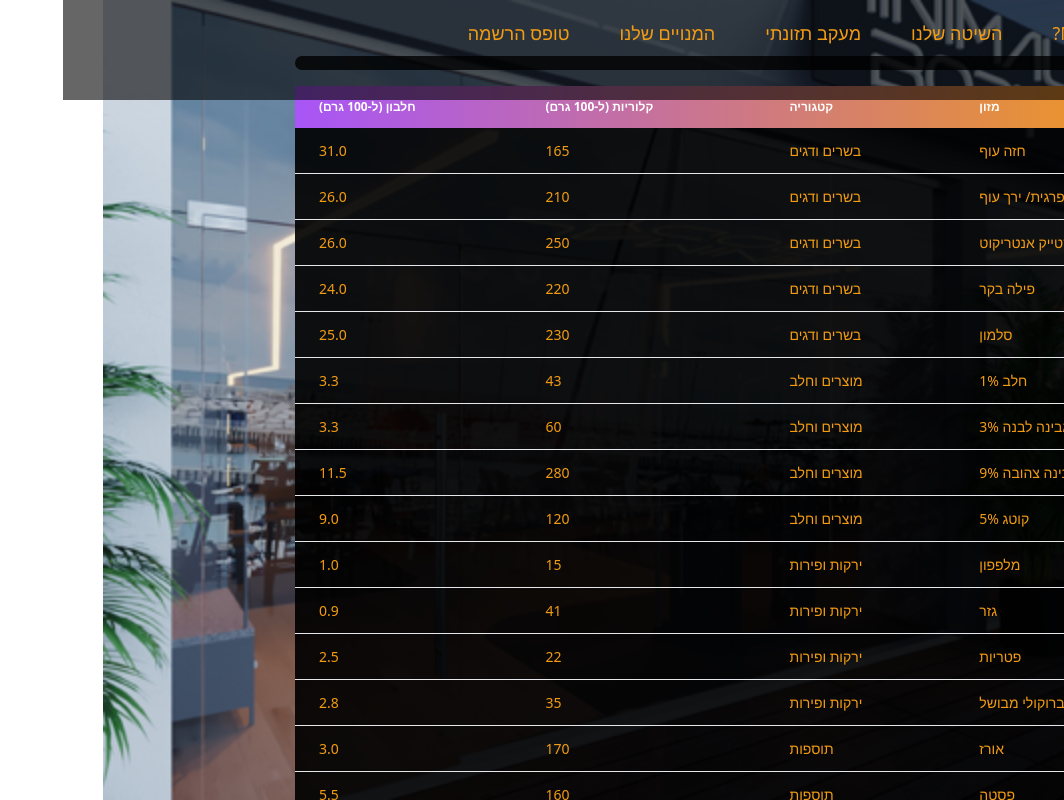
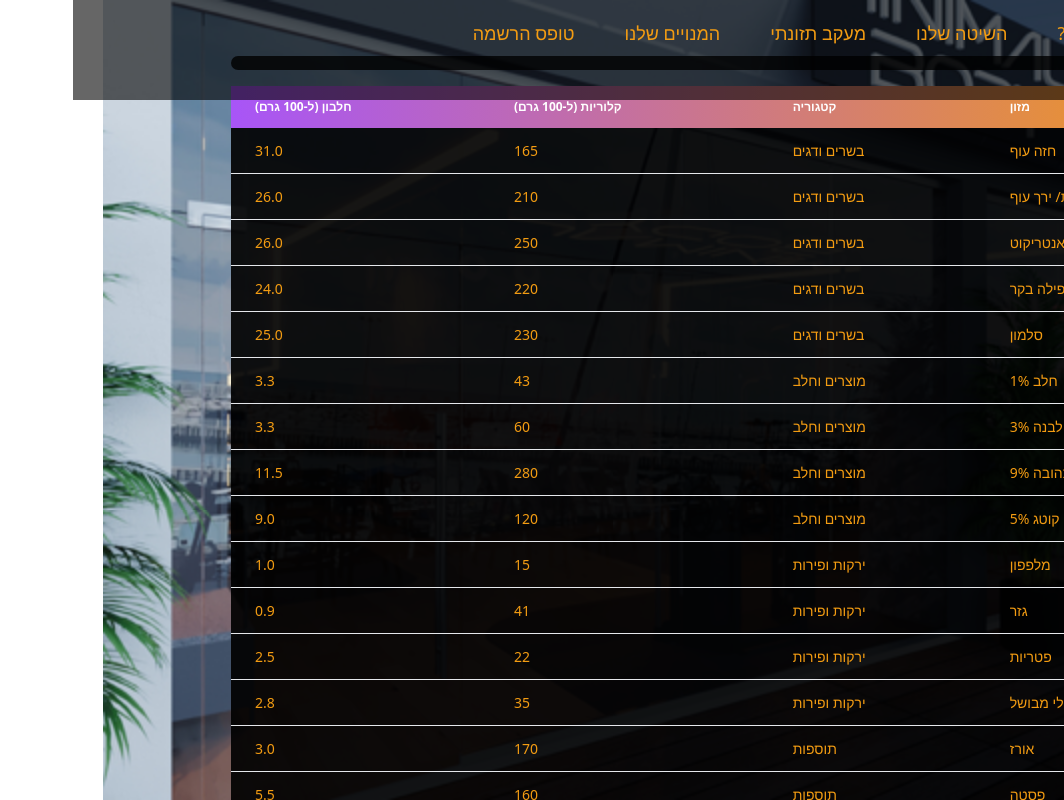
Before and after one commit to Kalzemic/Minimal_Body, a React (Vite) app: page /Chart in a window 1280 px wide. Shown: the whole page, without its empty margins (216-1280 px from the left). Built offline with nearby package versions, Linux system fonts and the light colour scheme; a web font is replaced by a local one.

Commit message:
even more table tweaks

```diff
--- a/src/components/CalorieChart.css
+++ b/src/components/CalorieChart.css
@@ -2,7 +2,7 @@
 
 .table-container {
     padding-top: 40px;
-    width: 70%;
+    width: 80%;
     margin: 20 auto;
     overflow: auto;
 }
--- a/src/components/Navbar.css
+++ b/src/components/Navbar.css
@@ -7,7 +7,7 @@
     height: 80px;
     background: rgba(0, 0, 0, 0.6);
     /* Semi-transparent background */
-    padding: 10px 20px;
+    padding: 10px 15px;
     text-align: center;
     z-index: 1000;
     /* Align text to the right for Hebrew */
```
